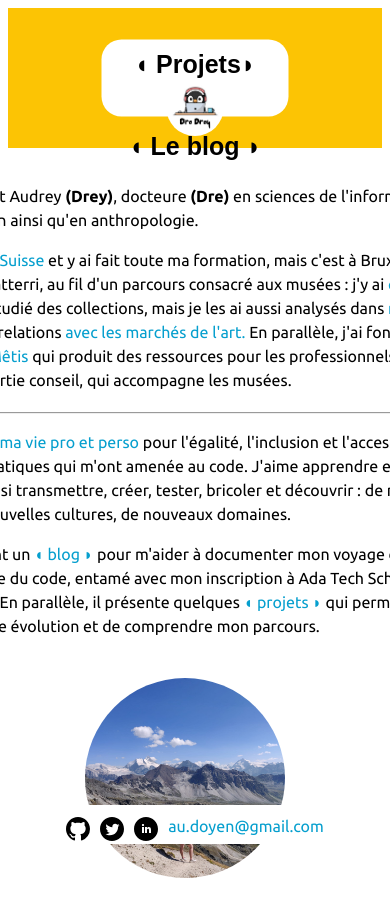
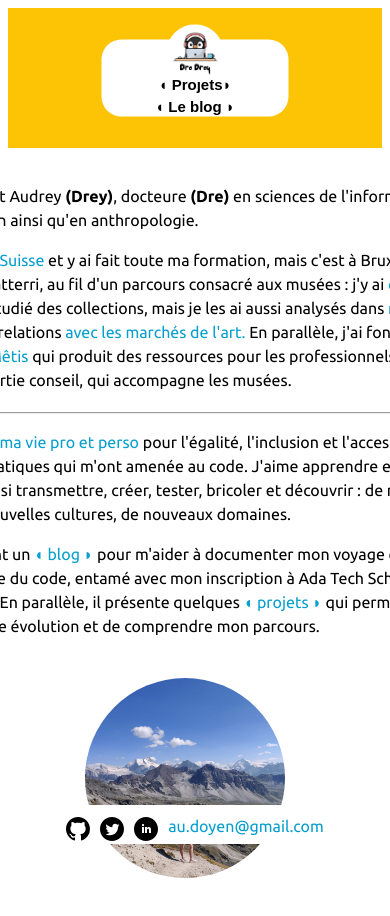
Before and after one commit to Dre-Drey/dre-drey.github.io, a plain HTML site: page index.html in a window 390 px wide. Shown: the top 916 px of the page. Drawn offline with Linux system fonts and the light colour scheme; a web font is replaced by a local one.

Commit message:
responsive header

```diff
--- a/style.css
+++ b/style.css
@@ -124,17 +124,24 @@ a:hover {
   }
   .navigation img {
     max-height: 25px;
-    margin-top: 5px;
   }
   .logo,
   .titre,
   .blog {
     display: inline;
   }
-
+  .logo {
+    order: 0;
+  }
+  .titre {
+    order: 1;
+  }
+  .blog {
+    order: 2;
+  }
   .navigation h1 {
-    font-size: 25px;
-    margin: 10px;
+    font-size: 15px;
+    margin: auto;
   }
 }
 
```
